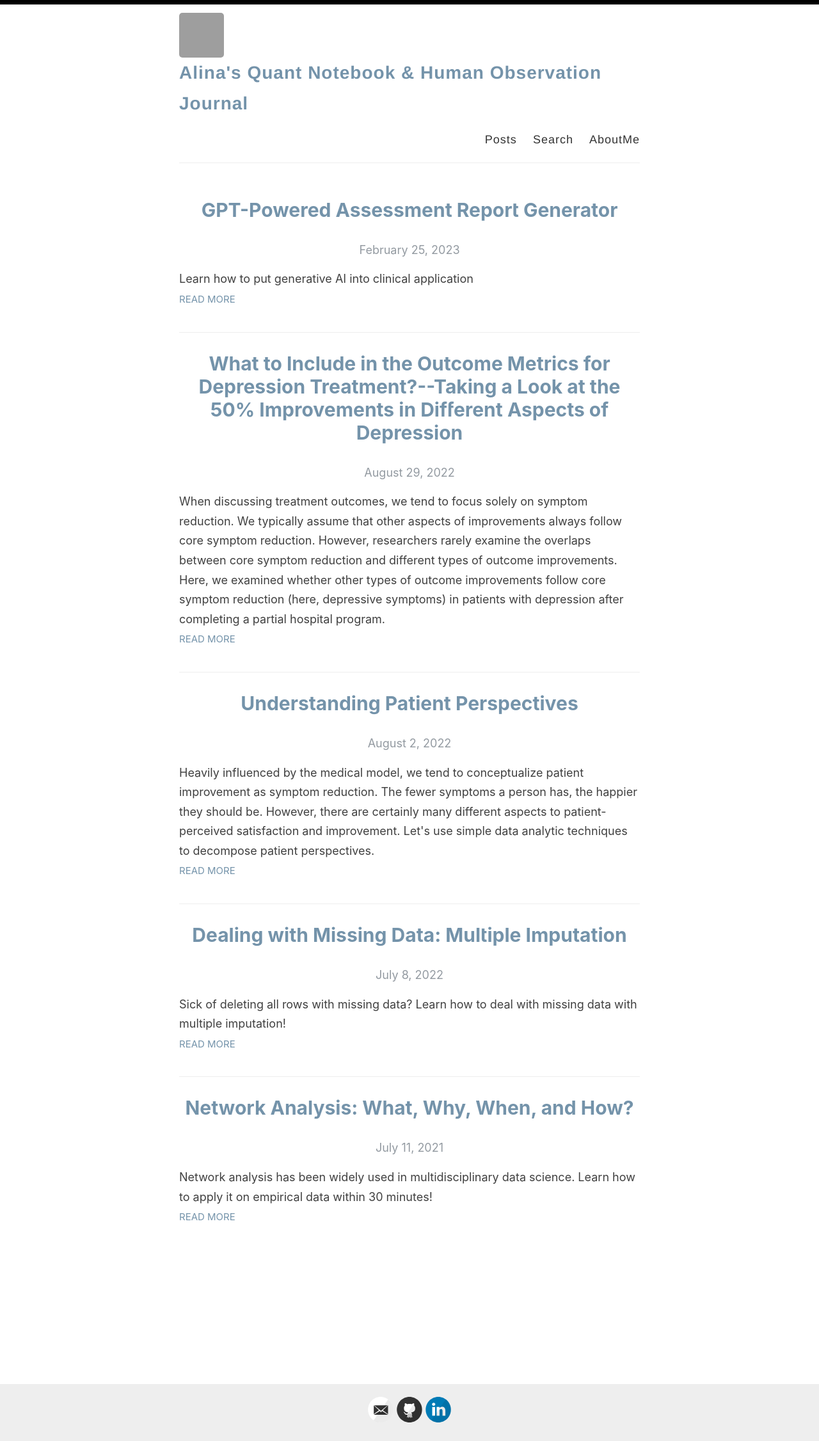
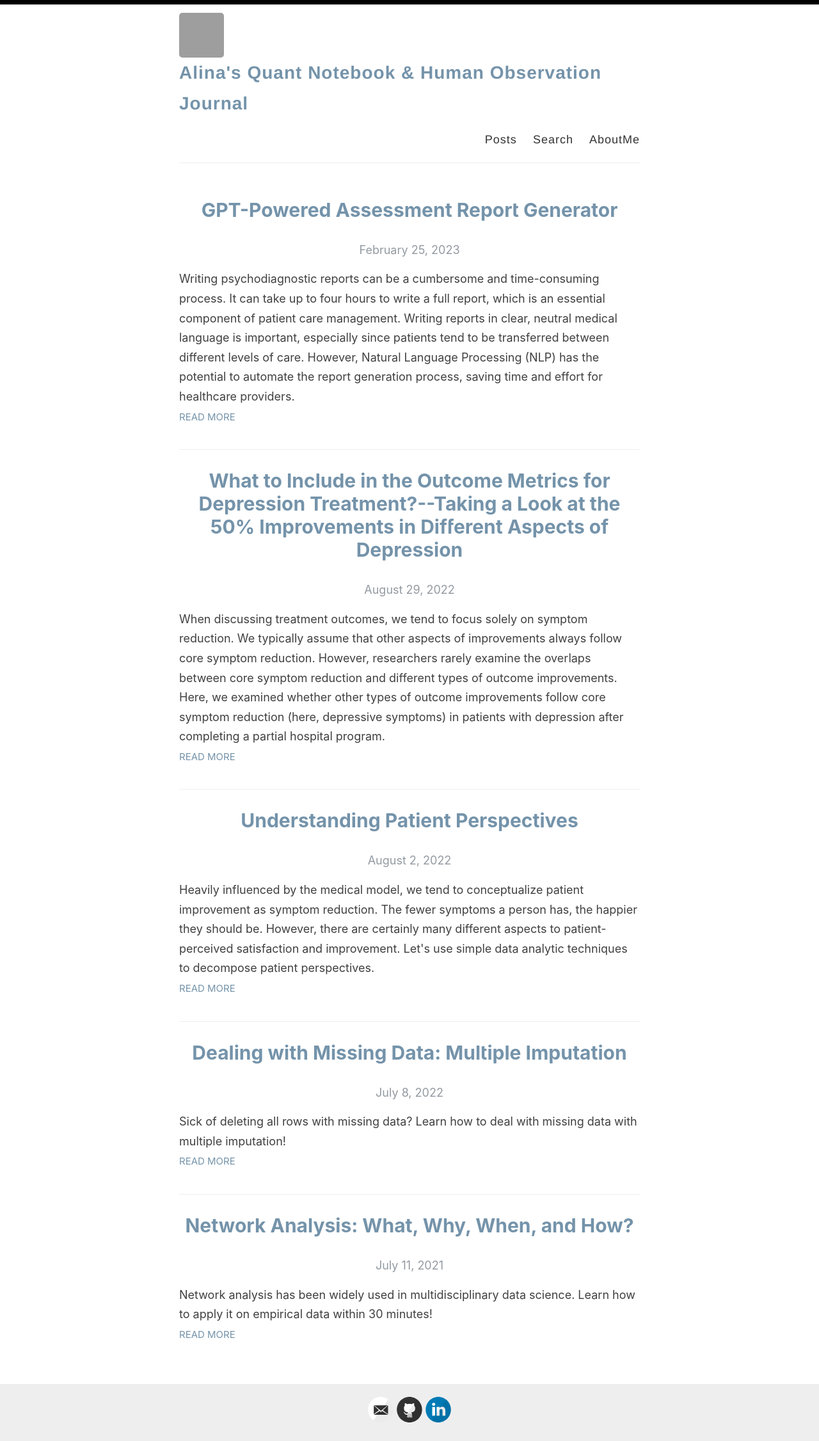
Before and after one commit to sin-ying-lin/sin-ying-lin.github.io, a Jekyll site: the page built from index.html, in a window 1280 px wide. Shown: the whole page at 64% size. Built offline with Jekyll 4.4.1, drawn with Linux system fonts in a browser that asks for light colours; the list of posts is cut into pages by our own code; grey boxes are pictures that could not be loaded.

Commit message:
Update and rename 2023-02-25-GPT_AssessmentReportGenerator .md to 2023-02-25-GPT_AssessmentReportGenerator.md

```diff
--- a/_posts/2023-02-25-GPT_AssessmentReportGenerator .md
+++ b/_posts/2023-02-25-GPT_AssessmentReportGenerator.md
@@ -2,7 +2,8 @@
 layout: post
 title: "GPT-Powered Assessment Report Generator"
 categories: GenerativeAI
-excerpt: Learn how to put generative AI into clinical application
+excerpt: Writing psychodiagnostic reports can be a cumbersome and time-consuming process. It can take up to four hours to write a full report, which is an essential component of patient care management. Writing reports in clear, neutral medical language is important, especially since patients tend to be transferred between different levels of care. However, Natural Language Processing (NLP) has the potential to automate the report generation process, saving time and effort for healthcare providers.
+
 ---
 
 ## Introduction
```
